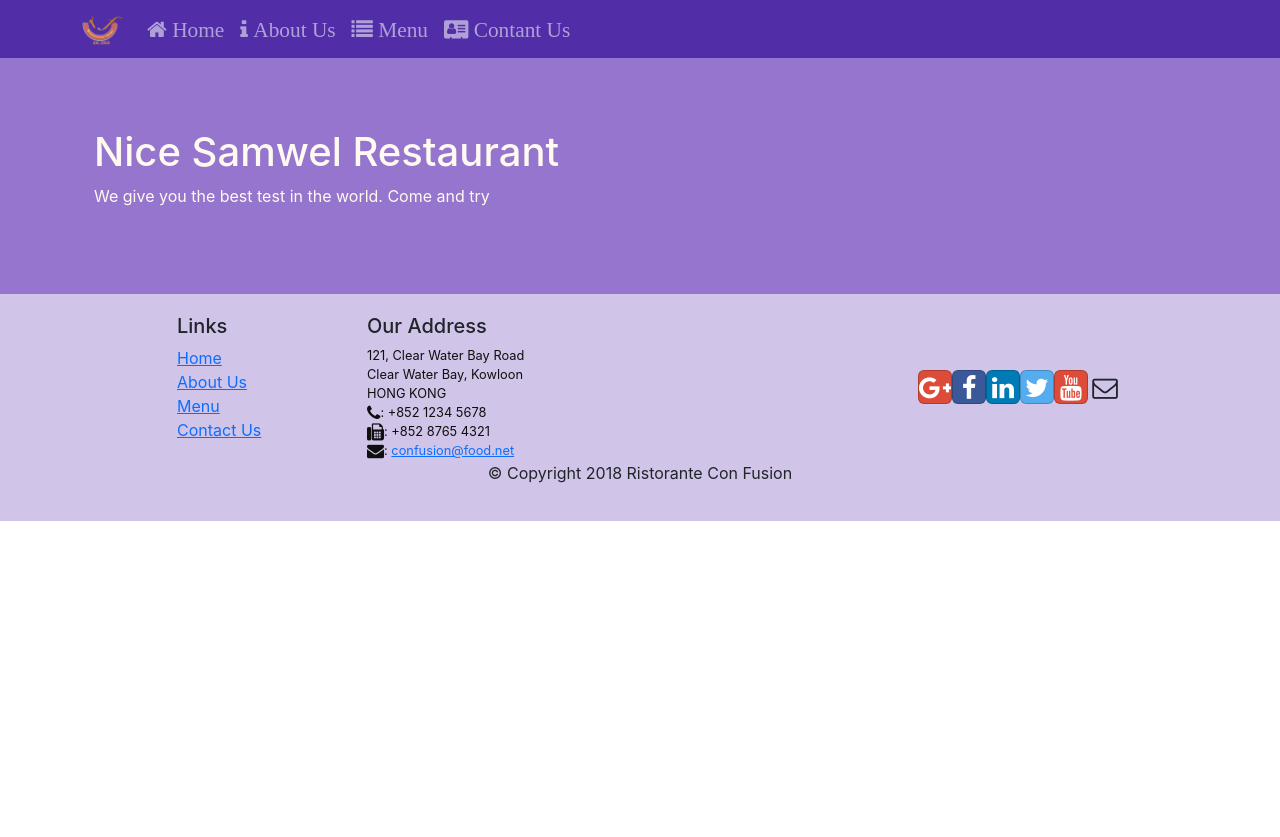
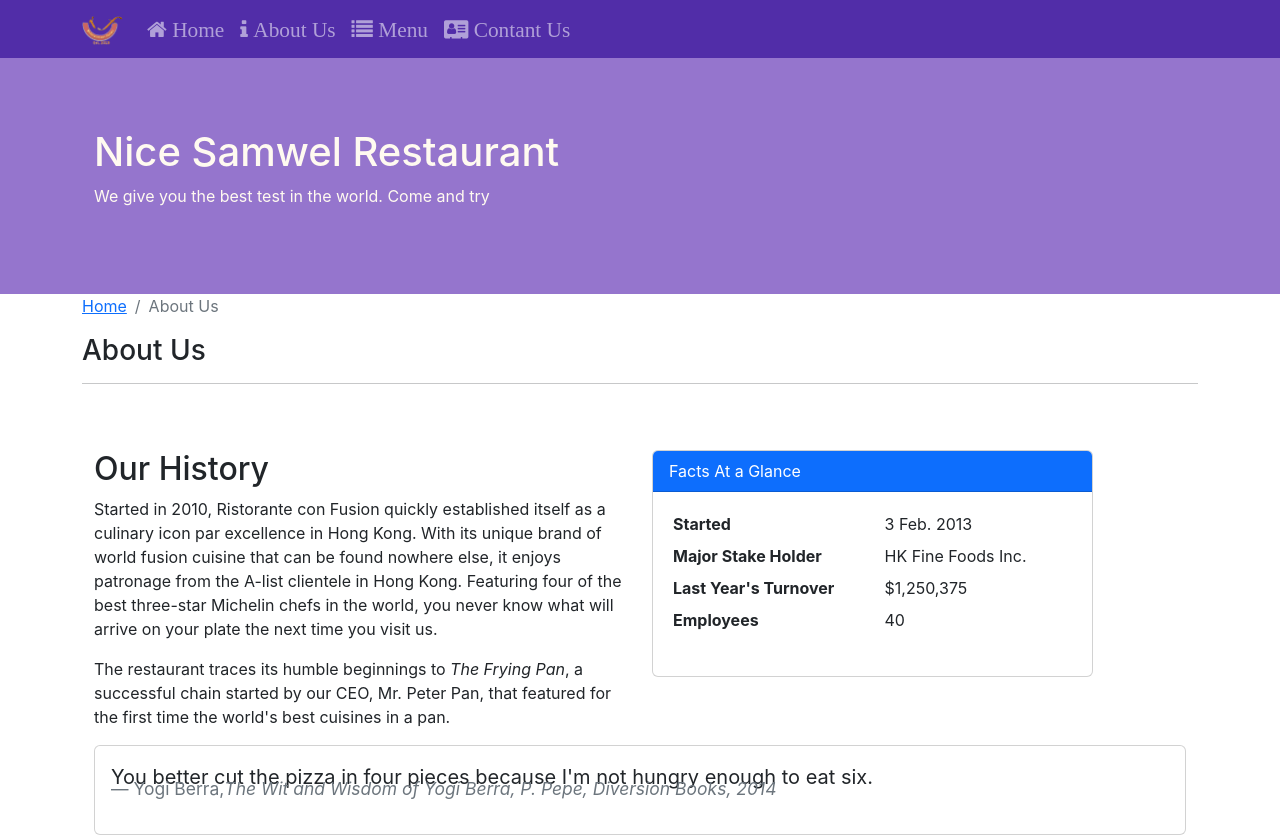
Before and after one commit to drneyx/Confusion-REACT, a React (Create React App) app: page /aboutus in a window 1280 px wide. Shown: the top 837 px of the page. Before the commit the page ends 800 px from the top, so only its background shows below. Built offline with nearby package versions, Linux system fonts and the light colour scheme.

Commit message:
add render leader function

```diff
--- a/src/components/AboutComponent.js
+++ b/src/components/AboutComponent.js
@@ -4,9 +4,18 @@ import { Link } from 'react-router-dom';
 
 function About(props) {
 
+    function RenderLeader(props){
+        return (
+            <Media>
+
+            </Media>
+        )
+
+    }
+
     const leaders = props.leaders.map((leader) => {
         return (
-            <p>Leader {leader.name}</p>
+            <RenderLeader leader={leader}/>
         );
     });
 
--- a/src/components/MainComponent.js
+++ b/src/components/MainComponent.js
@@ -11,6 +11,7 @@ import Contact from './ContantComponent';
 import { LEADERS } from '../shared/leaders';
 import { COMMENTS } from '../shared/comments';
 import { PROMOTIONS } from '../shared/promotions';
+import About from './AboutComponent';
 
 
 class Main extends Component {
@@ -57,6 +58,7 @@ class Main extends Component {
                 <Route exact path="/menu"  element={<Menu dishes={this.state.dishes}/>}/>
                 <Route path="/menu/:dishId" element={<DishWithId />}/>
                 <Route exact path="/contactus" element={<Contact/>}/>
+                <Route exact path="/aboutus" element={<About leaders={this.state.leaders}/>}/>
                 <Route path="/" element={<Navigate to ="/home" />}/>
             </Routes>
        <Footer/>
```
